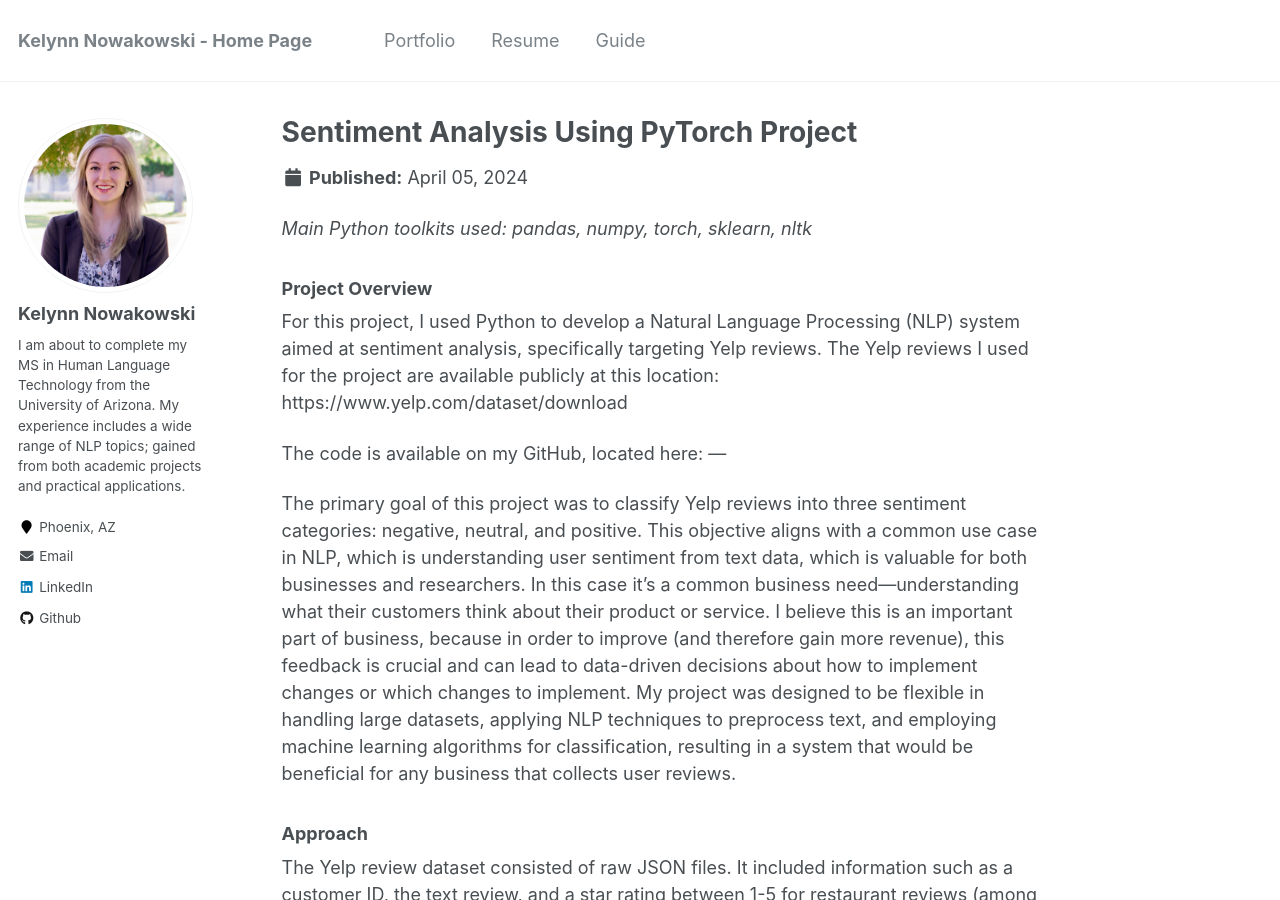
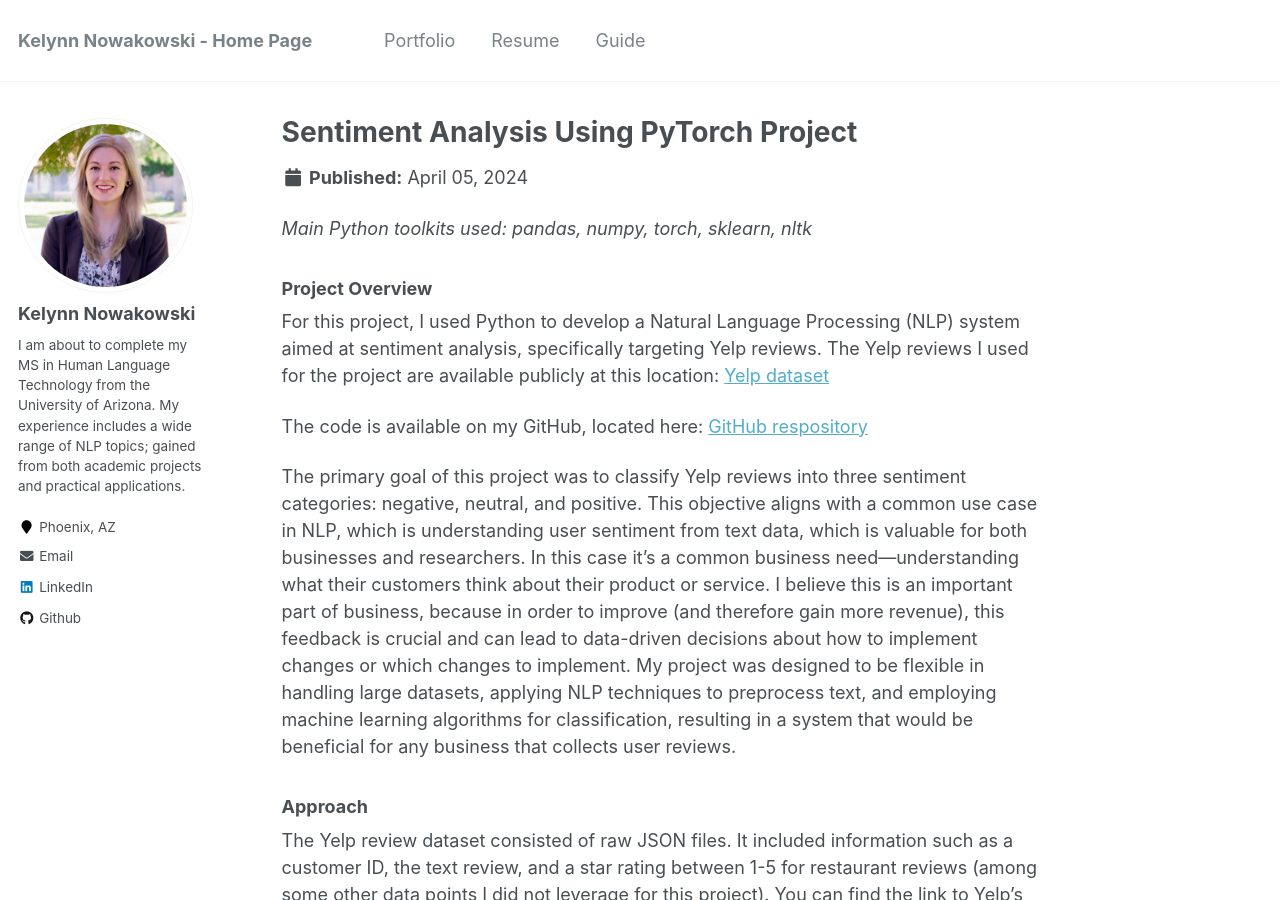
Before and after one commit to kelynnski/kelynnski.github.io, a Jekyll site: the page built from _portfolio/portfolio-2.md, in a window 1280 px wide and 900 px high. Built offline with Jekyll 4.4.1, drawn with Linux system fonts in a browser that asks for light colours.

Commit message:
Added links

```diff
--- a/_portfolio/portfolio-2.md
+++ b/_portfolio/portfolio-2.md
@@ -13,9 +13,9 @@ collection: portfolio
 _Main Python toolkits used: pandas, numpy, torch, sklearn, nltk_
 
 ### Project Overview
-For this project, I used Python to develop a Natural Language Processing (NLP) system aimed at sentiment analysis, specifically targeting Yelp reviews. The Yelp reviews I used for the project are available publicly at this location: https://www.yelp.com/dataset/download
+For this project, I used Python to develop a Natural Language Processing (NLP) system aimed at sentiment analysis, specifically targeting Yelp reviews. The Yelp reviews I used for the project are available publicly at this location: [Yelp dataset](https://www.yelp.com/dataset/download)
 
-The code is available on my GitHub, located here: ---
+The code is available on my GitHub, located here: [GitHub respository](https://github.com/kelynnski/sentiment-analysis)
 
 The primary goal of this project was to classify Yelp reviews into three sentiment categories: negative, neutral, and positive. This objective aligns with a common use case in NLP, which is understanding user sentiment from text data, which is valuable for both businesses and researchers. In this case it’s a common business need—understanding what their customers think about their product or service. I believe this is an important part of business, because in order to improve (and therefore gain more revenue), this feedback is crucial and can lead to data-driven decisions about how to implement changes or which changes to implement.
 My project was designed to be flexible in handling large datasets, applying NLP techniques to preprocess text, and employing machine learning algorithms for classification, resulting in a system that would be beneficial for any business that collects user reviews.
```
